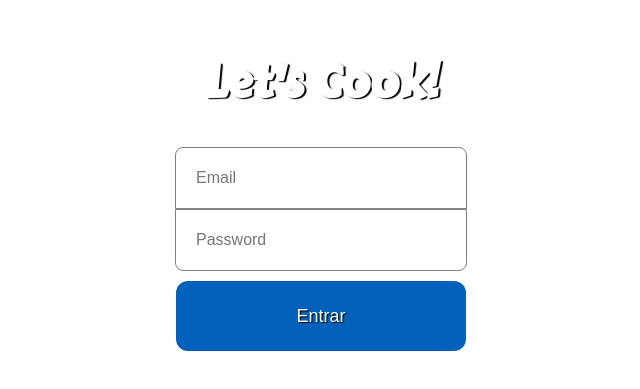
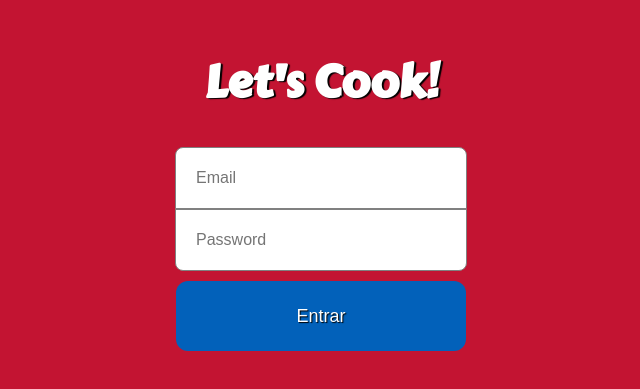
Before and after one commit to riquelmebandeira/projeto-recipes-app, a React (Create React App) app: page / in a window 1280 px wide. Shown: the part 123-512 px from the top of the page, without its empty margins (319-959 px from the left). Built offline with nearby package versions, Linux system fonts and the light colour scheme; no server answers.

Commit message:
feat: altera a cor do body

```diff
--- a/src/styles/Login.css
+++ b/src/styles/Login.css
@@ -2,6 +2,7 @@
 
 body {
   background-attachment: fixed;
+  background-color: rgb(195, 20, 50);
 }
 
 .login-container {
```
